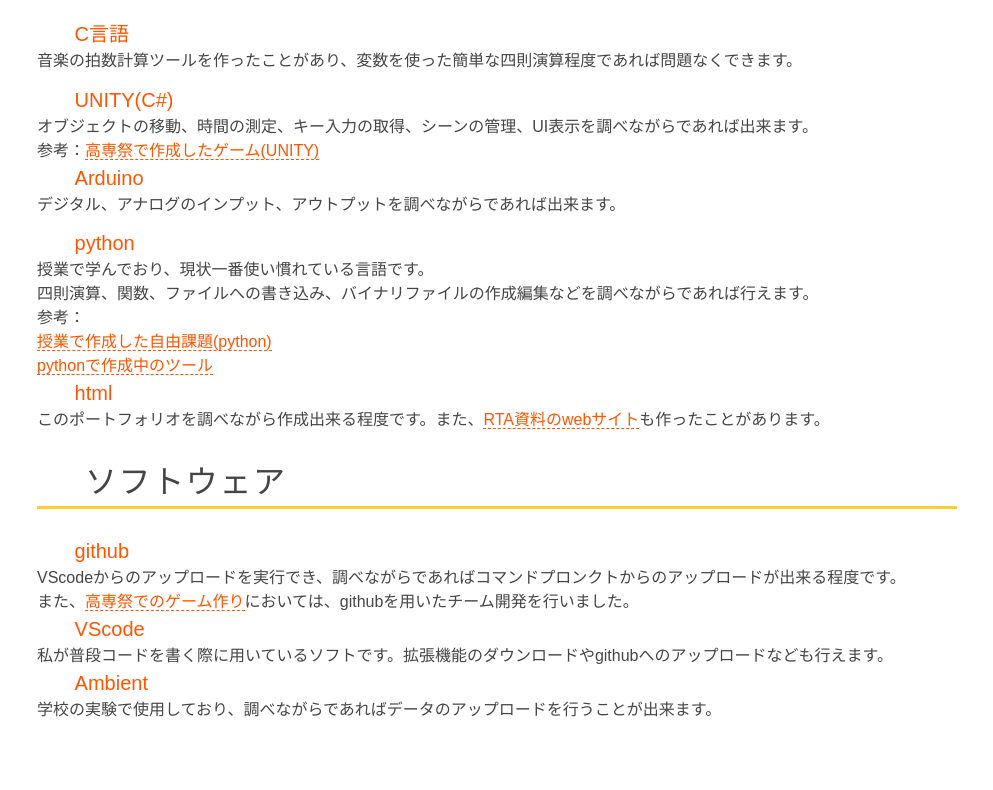
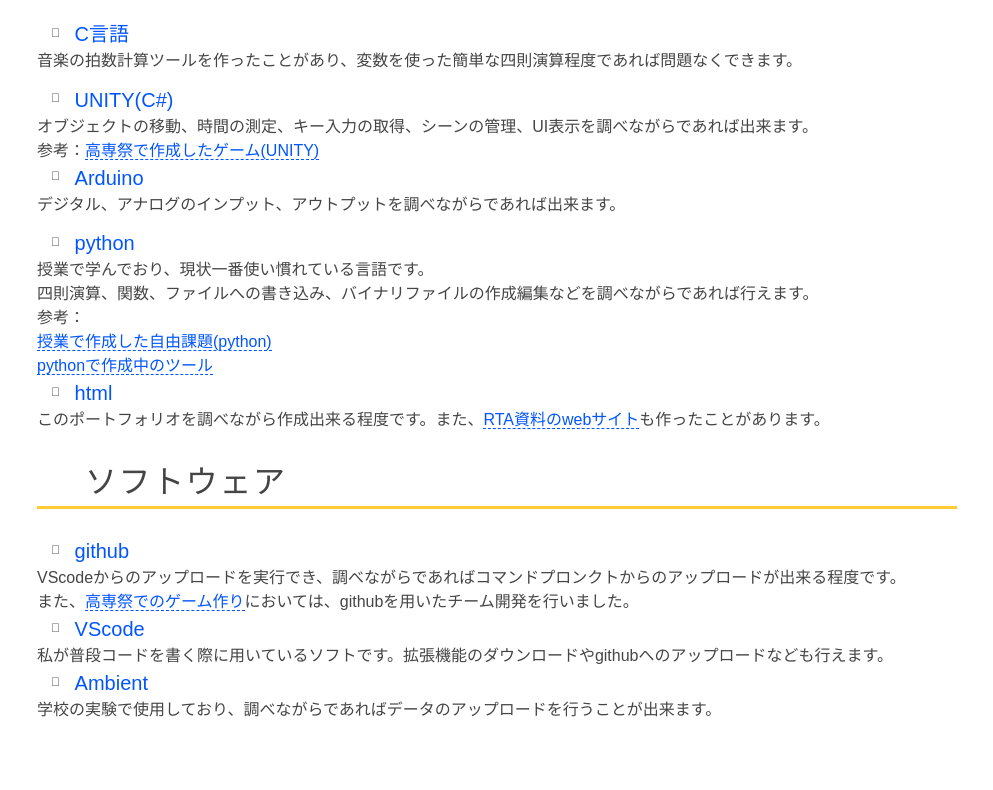
Before and after one commit to kou911/portfolio, a plain HTML site: page index.html in a window 1280 px wide. Shown: the part 461-1251 px from the top of the page, without its empty margins (143-1136 px from the left). Drawn offline with Linux system fonts and the light colour scheme; a web font is replaced by a local one.

Commit message:
chage color

```diff
--- a/main.css
+++ b/main.css
@@ -3,7 +3,7 @@ html {
   -ms-text-size-adjust: 100%;
   -webkit-text-size-adjust: 100%;
   font-family: "DotGothic16", sans-serif;
-  --theme-color-1: #f50;
+  --theme-color-1: #05f;
   --theme-color-2: #fc3;
   color: #454545;
 }
@@ -111,7 +111,6 @@ ul li::before {
   left: 0.5em;
   top: 0.4em;
   font-size: 75%;
-  font-family: "Font Awesome 6 Free";
   font-weight: bold;
   content: "\f816";
 }
```
